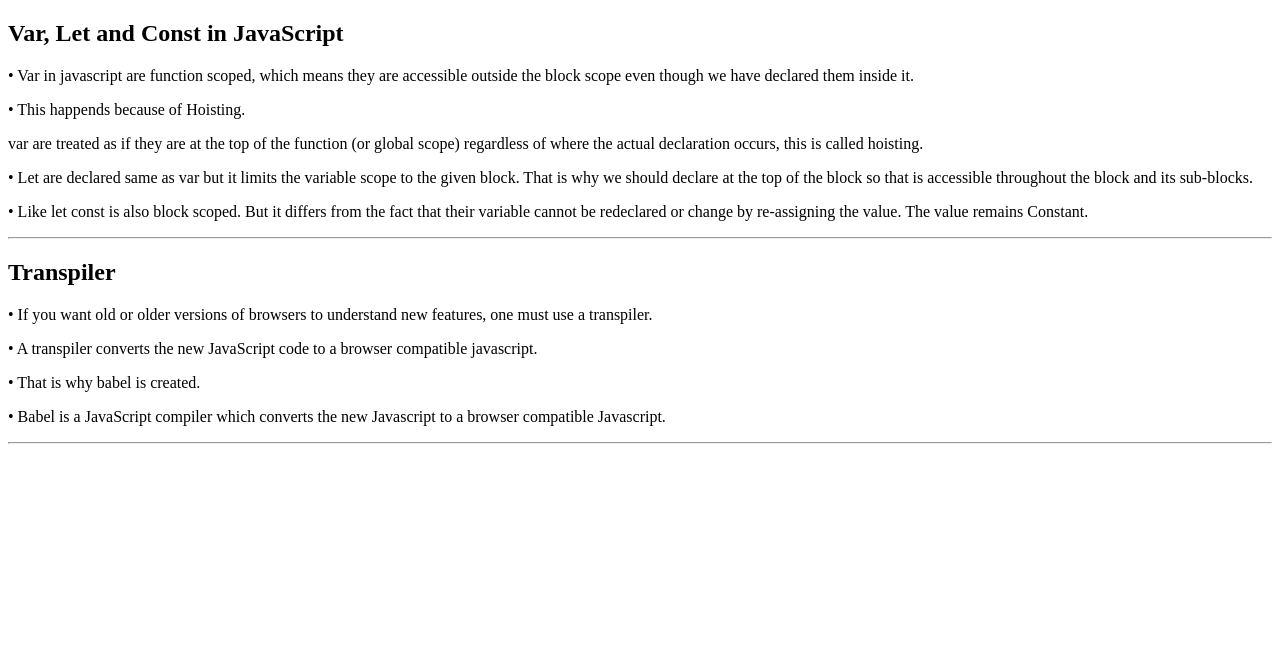
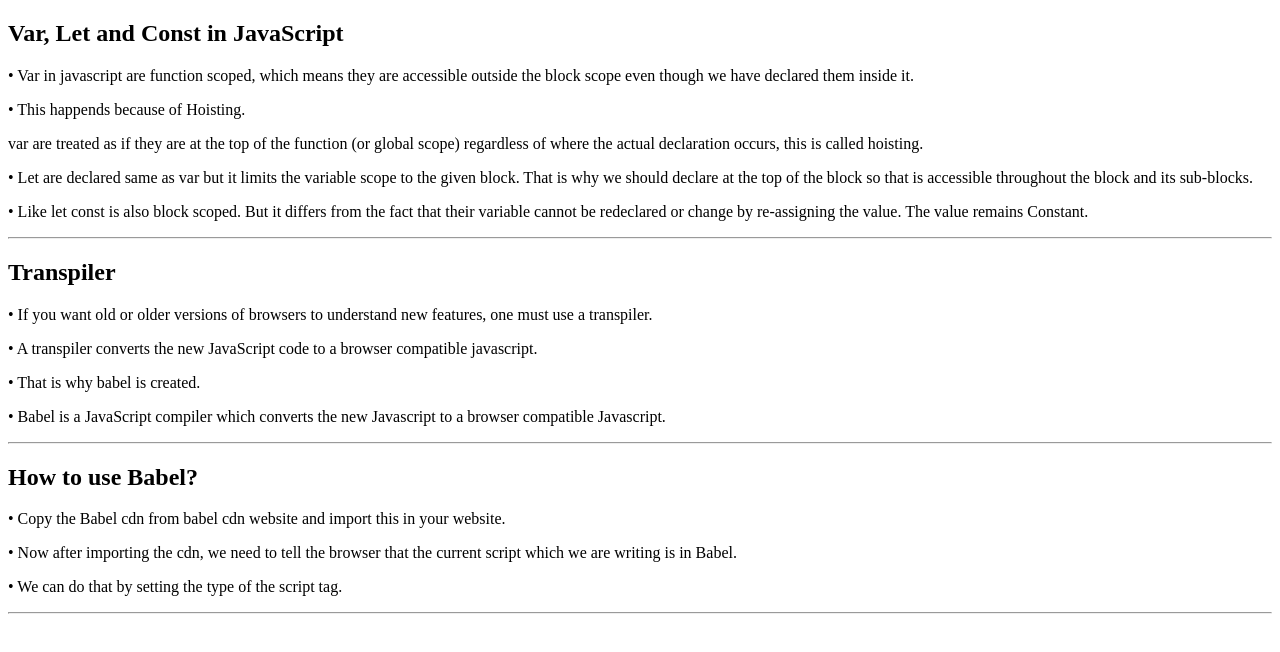
Before and after one commit to shubham2o/ES6, a plain HTML site: page index.html in a window 1280 px wide. Drawn offline with Linux system fonts and the light colour scheme.

Commit message:
How to use Babel? added

```diff
--- a/index.html
+++ b/index.html
@@ -37,6 +37,18 @@
             Javascript.</p>
         <hr>
 
+        <!-- How to use Babel? -->
+        <h2>How to use Babel?</h2>
+        <p>• Copy the Babel cdn from babel cdn website and import this in your website.</p>
+        <p>• Now after importing the cdn, we need to tell the browser that the current script which we
+            are writing is in Babel.</p>
+        <p>• We can do that by setting the type of the script tag.</p>
+        <!-- <script type = "text/babel">
+            let n = [1, 2, 3];
+            let squares = n.map((e) => e * e);
+        </script> -->
+        <hr>
+
         <script src="script.js" async defer></script>
     </body>
 </html>
```
